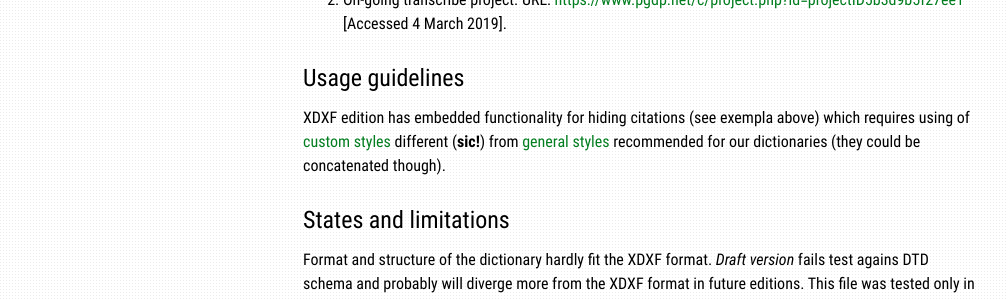
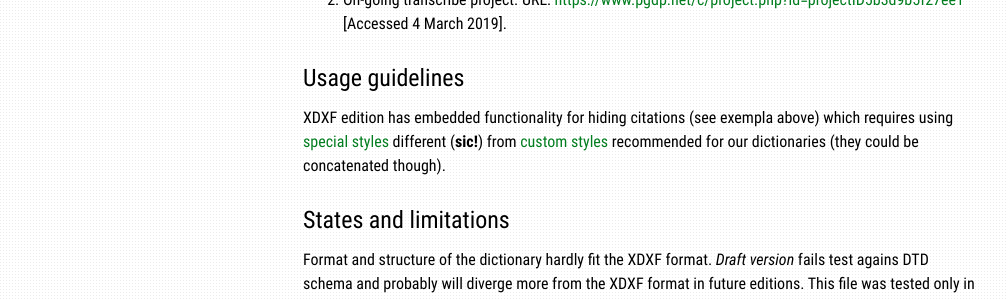
Before and after one commit to nikita-moor/dictionaries, a Jekyll site: the page built from _dictionaries/Wagner1878.md, in a window 1280 px wide. Shown: the part 689-989 px from the top of the page, without its empty margins (111-1118 px from the left). Built offline with Jekyll 4.4.1, drawn with Linux system fonts in a browser that asks for light colours.

```diff
--- a/_dictionaries/Wagner1878.md
+++ b/_dictionaries/Wagner1878.md
@@ -29,7 +29,7 @@
 
 ## Usage guidelines
 
-XDXF edition has embedded functionality for hiding citations (see exempla above) which requires using of [custom styles][2] different (**sic!**) from [general styles][103] recommended for our dictionaries (they could be concatenated though).
+XDXF edition has embedded functionality for hiding citations (see exempla above) which requires using [special styles][2] different (**sic!**) from [custom styles][103] recommended for our dictionaries (they could be concatenated though).
 
 
 ## States and limitations
```
Also changed, not shown: _posts/2019-05-26-Doederlein1874-mobile-edition.md (added, +16 -0 lines).
